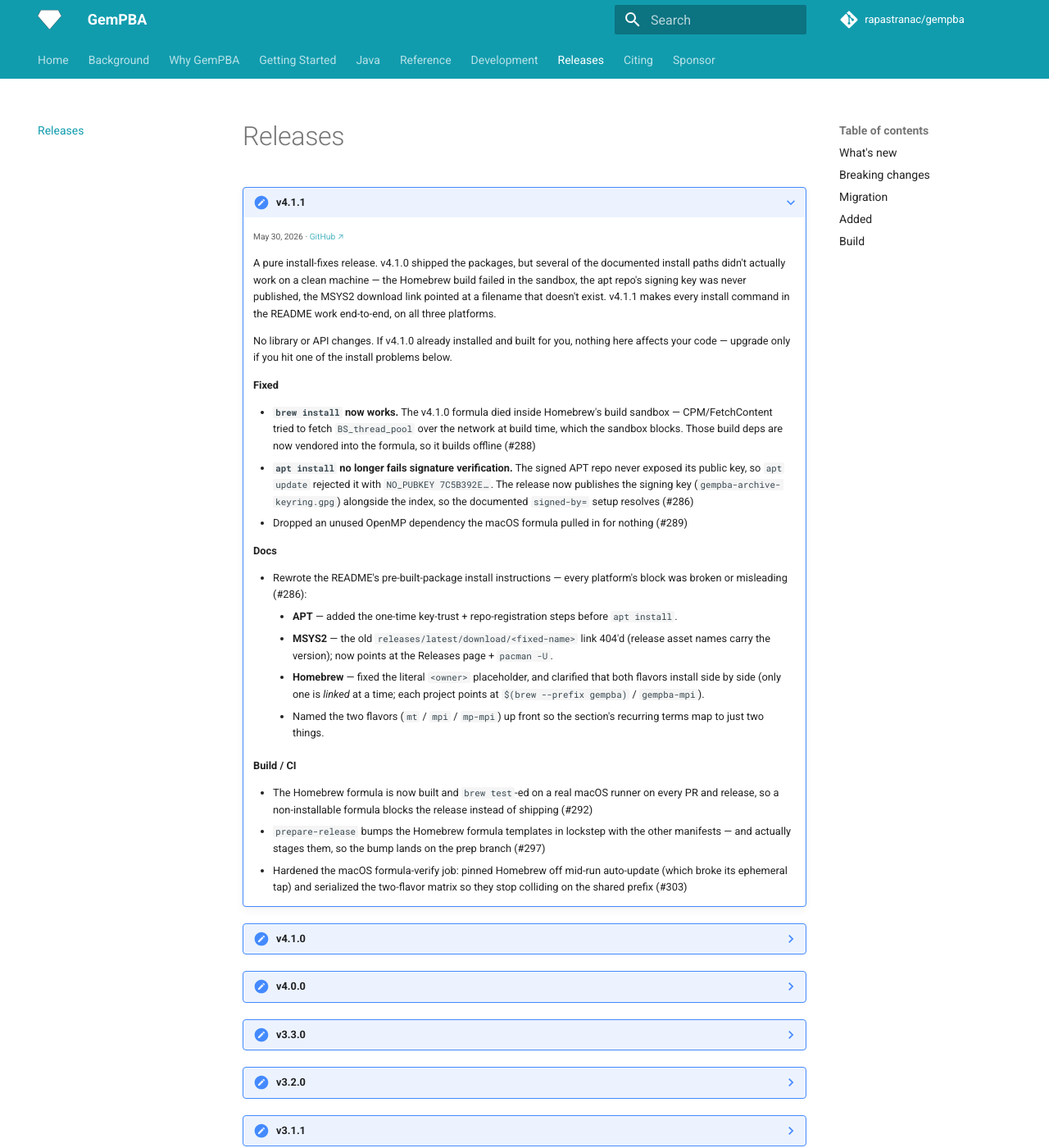
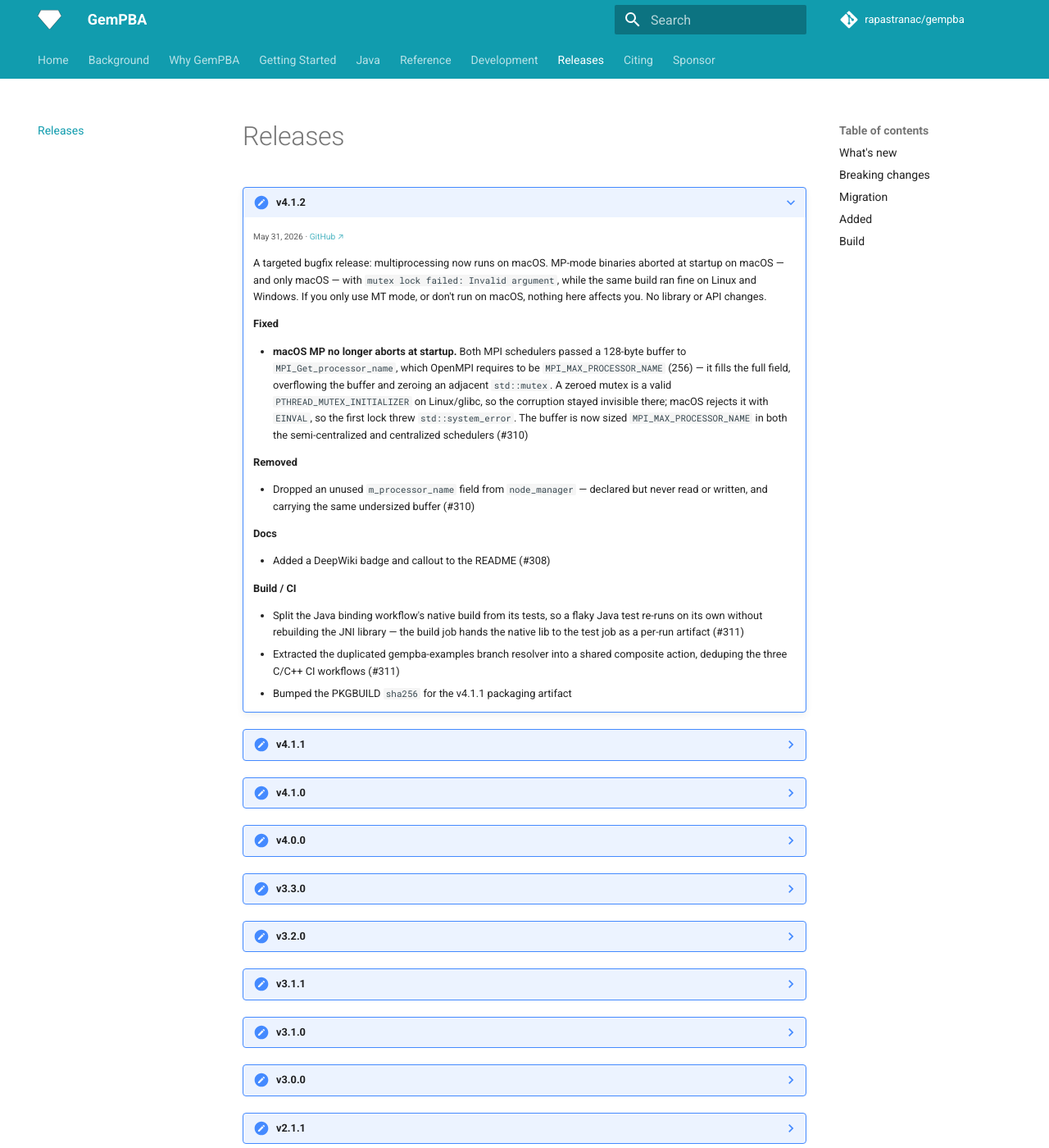
Before and after one commit to rapastranac/gempba-docs, an MkDocs documentation site: the page built from docs/releases.md, in a window 1280 px wide and 1400 px high. Shown: the whole window at 82% size. Built offline with MkDocs 1.6.1 and Material for MkDocs 9.7.7, drawn with Linux system fonts in a browser that asks for light colours; comment, search, counter and statistics services are not loaded.

Commit message:
#24 Sync release notes for v4.1.2
- Regenerate docs/releases.md from gempba docs/releases via scripts/sync-releases.py
- Adds v4.1.2 (macOS multiprocessing startup fix) as the expanded entry

```diff
--- a/docs/releases.md
+++ b/docs/releases.md
@@ -1,6 +1,30 @@
 # Releases
 
-???+ note "v4.1.1"
+???+ note "v4.1.2"
+
+    <small>May 31, 2026 · [GitHub ↗](https://github.com/rapastranac/gempba/releases/tag/v4.1.2)</small>
+
+    A targeted bugfix release: multiprocessing now runs on macOS. MP-mode binaries aborted at startup on macOS — and only macOS — with `mutex lock failed: Invalid argument`, while the same build ran fine on Linux and Windows. If you only use MT mode, or don't run on macOS, nothing here affects you. No library or API changes.
+
+    **Fixed**
+
+    - **macOS MP no longer aborts at startup.** Both MPI schedulers passed a 128-byte buffer to `MPI_Get_processor_name`, which OpenMPI requires to be `MPI_MAX_PROCESSOR_NAME` (256) — it fills the full field, overflowing the buffer and zeroing an adjacent `std::mutex`. A zeroed mutex is a valid `PTHREAD_MUTEX_INITIALIZER` on Linux/glibc, so the corruption stayed invisible there; macOS rejects it with `EINVAL`, so the first lock threw `std::system_error`. The buffer is now sized `MPI_MAX_PROCESSOR_NAME` in both the semi-centralized and centralized schedulers (#310)
+
+    **Removed**
+
+    - Dropped an unused `m_processor_name` field from `node_manager` — declared but never read or written, and carrying the same undersized buffer (#310)
+
+    **Docs**
+
+    - Added a DeepWiki badge and callout to the README (#308)
+
+    **Build / CI**
+
+    - Split the Java binding workflow's native build from its tests, so a flaky Java test re-runs on its own without rebuilding the JNI library — the build job hands the native lib to the test job as a per-run artifact (#311)
+    - Extracted the duplicated gempba-examples branch resolver into a shared composite action, deduping the three C/C++ CI workflows (#311)
+    - Bumped the PKGBUILD `sha256` for the v4.1.1 packaging artifact
+
+??? note "v4.1.1"
 
     <small>May 30, 2026 · [GitHub ↗](https://github.com/rapastranac/gempba/releases/tag/v4.1.1)</small>
 
```
